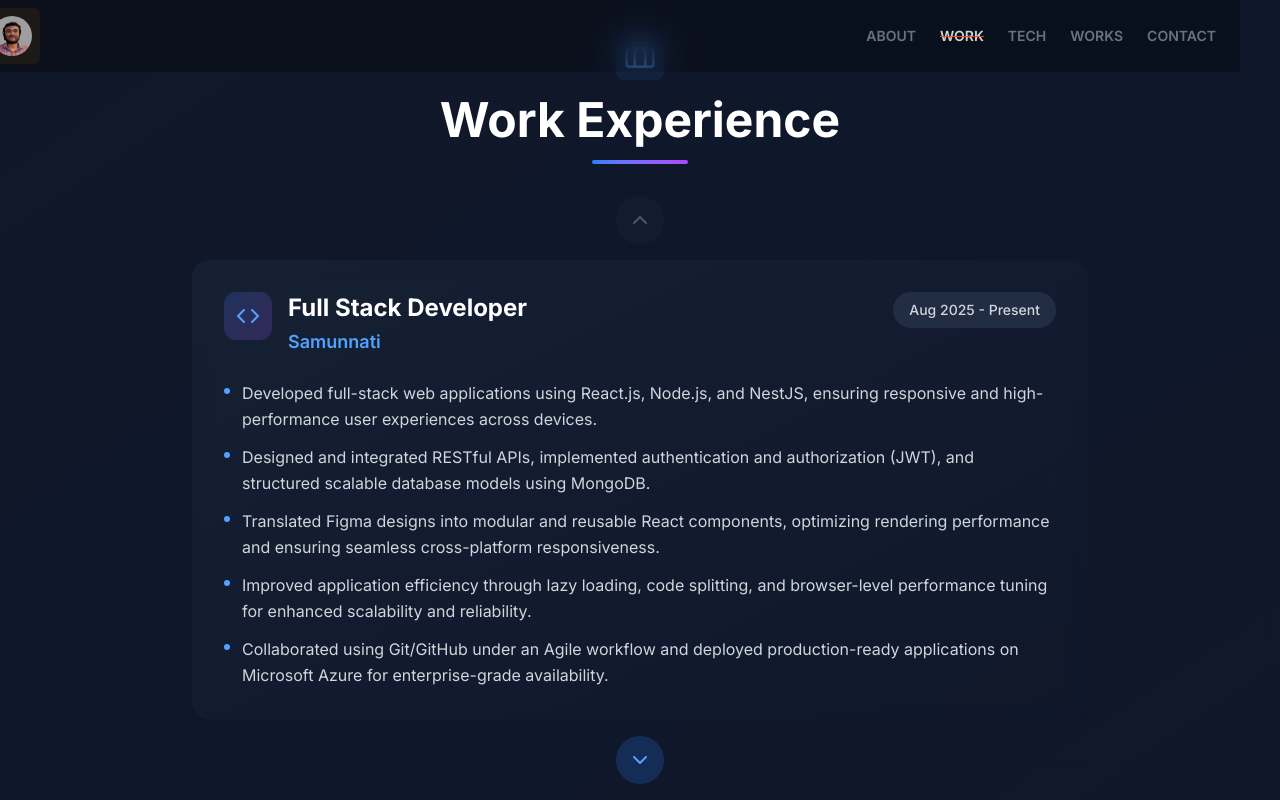
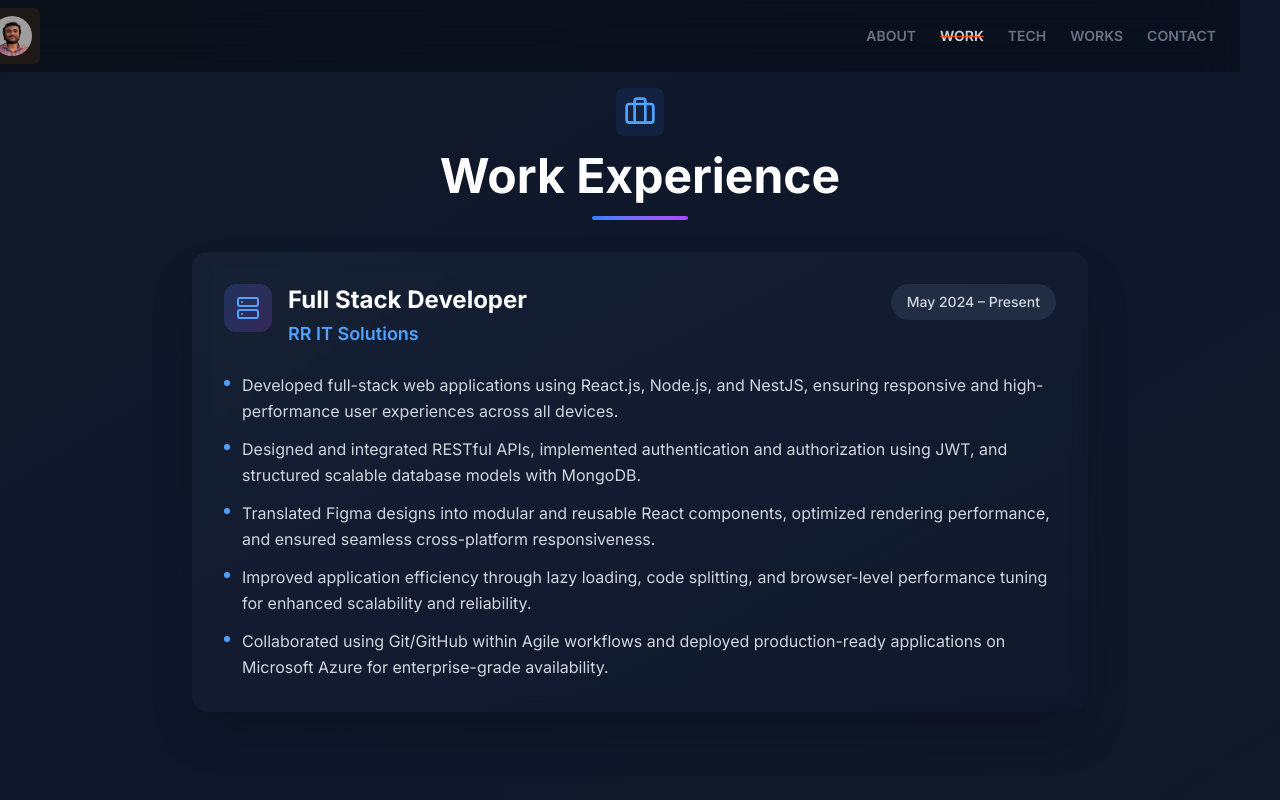
Before and after one commit to diwakarworks/My-portfolio, a Next.js app in the folder portfolio/: page /work in a window 1280 px wide. Built offline with nearby package versions, Linux system fonts and the light colour scheme.

Commit message:
Update page.tsx

```diff
--- a/portfolio/src/app/work/page.tsx
+++ b/portfolio/src/app/work/page.tsx
@@ -1,67 +1,27 @@
 "use client";
-import { Server, Code, Briefcase, ChevronDown, ChevronUp } from "lucide-react";
-import { useState } from "react";
+import { Server, Briefcase } from "lucide-react";
 
-const experiences = [
-   {
-    id: 1,
-    company: "Samunnati",
+const experience = {
+  company: "RR IT Solutions",
   role: "Full Stack Developer",
-    duration: "Aug 2025 - Present",
-    icon: Code,
-    description: [
-      "Developed full-stack web applications using React.js, Node.js, and NestJS, ensuring responsive and high-performance user experiences across devices.",
-      "Designed and integrated RESTful APIs, implemented authentication and authorization (JWT), and structured scalable database models using MongoDB.",
-      "Translated Figma designs into modular and reusable React components, optimizing rendering performance and ensuring seamless cross-platform responsiveness.",
-      "Improved application efficiency through lazy loading, code splitting, and browser-level performance tuning for enhanced scalability and reliability.",
-      "Collaborated using Git/GitHub under an Agile workflow and deployed production-ready applications on Microsoft Azure for enterprise-grade availability."
-    ]
-  },
-  {
-    id: 2,
-    company: "Mylapay",
-    role: "Backend Developer Intern",
-    duration: "April 2025 – June 2025",
+  duration: "May 2024 – Present",
   icon: Server,
   description: [
-      "Engineered scalable backend services using Node.js and Express.js tailored for the fintech domain.",
-      "Integrated payment gateways, transaction processing, and reconciliation modules to ensure secure financial operations.",
-      "Optimized APIs and microservices for high throughput and low latency, enabling seamless real-time transaction handling.",
-      "Collaborated with cross-functional teams to maintain regulatory compliance, data integrity, and system reliability.",
+    "Developed full-stack web applications using React.js, Node.js, and NestJS, ensuring responsive and high-performance user experiences across all devices.",
+    "Designed and integrated RESTful APIs, implemented authentication and authorization using JWT, and structured scalable database models with MongoDB.",
+    "Translated Figma designs into modular and reusable React components, optimized rendering performance, and ensured seamless cross-platform responsiveness.",
+    "Improved application efficiency through lazy loading, code splitting, and browser-level performance tuning for enhanced scalability and reliability.",
+    "Collaborated using Git/GitHub within Agile workflows and deployed production-ready applications on Microsoft Azure for enterprise-grade availability.",
   ],
-  },
-];
+};
 
 export default function WorkExperience() {
-  const [currentIndex, setCurrentIndex] = useState(0);
-
-  const handleCompanyClick = (company: string) => {
-    if (company === "Samunnati") {
-      window.open("https://samunnati.com", "_blank");
-    }
-    else if (company="Mylapay"){
-      window.open("https://mylapay.com", "_blank")
-    }
-  };
-
-  const scrollToNext = () => {
-    if (currentIndex < experiences.length - 1) {
-      setCurrentIndex(currentIndex + 1);
-    }
-  };
-
-  const scrollToPrevious = () => {
-    if (currentIndex > 0) {
-      setCurrentIndex(currentIndex - 1);
-    }
-  };
-
-  const currentExp = experiences[currentIndex];
-  const Icon = currentExp.icon;
+  const Icon = experience.icon;
 
   return (
     <div className="min-h-screen bg-gradient-to-br from-gray-900 via-slate-900 to-gray-900 flex flex-col items-center justify-center px-4 sm:px-6 lg:px-8 py-8">
       <div className="max-w-4xl w-full">
+
         {/* Header */}
         <div className="text-center mb-8">
           <div className="inline-flex items-center justify-center p-2 bg-blue-500/10 rounded-lg mb-4">
@@ -73,29 +33,10 @@ export default function WorkExperience() {
           <div className="w-24 h-1 bg-gradient-to-r from-blue-500 to-purple-500 mx-auto rounded-full"></div>
         </div>
 
-        {/* Scroll Up Button */}
-        <div className="flex justify-center mb-4">
-          <button
-            onClick={scrollToPrevious}
-            disabled={currentIndex === 0}
-            className={`p-3 rounded-full transition-all duration-300 ${
-              currentIndex === 0
-                ? "bg-slate-800/30 text-gray-600 cursor-not-allowed"
-                : "bg-blue-500/20 text-blue-400 hover:bg-blue-500/30 hover:scale-110"
-            }`}
-          >
-            <ChevronUp className="w-6 h-6" />
-          </button>
-        </div>
+        {/* Experience Card */}
+        <div className="bg-gradient-to-br from-slate-800/50 to-slate-900/50 backdrop-blur-sm rounded-2xl p-6 md:p-8 border border-slate-700/50 hover:border-blue-500/50 transition-all duration-300 shadow-2xl">
 
-        {/* Experience Card */}
-        <div className="relative overflow-hidden">
-          <div
-            className="transition-all duration-500 ease-in-out transform"
-            style={{ opacity: 1 }}
-          >
-            <div className="bg-gradient-to-br from-slate-800/50 to-slate-900/50 backdrop-blur-sm rounded-2xl p-6 md:p-8 border border-slate-700/50 hover:border-blue-500/50 transition-all duration-300 shadow-2xl">
-              {/* Header */}
+          {/* Card Header */}
           <div className="flex flex-col sm:flex-row sm:items-start sm:justify-between gap-4 mb-6">
             <div className="flex items-start gap-4">
               <div className="p-3 bg-gradient-to-br from-blue-500/20 to-purple-500/20 rounded-xl">
@@ -103,24 +44,26 @@ export default function WorkExperience() {
               </div>
               <div>
                 <h2 className="text-2xl font-bold text-white mb-1">
-                      {currentExp.role}
+                  {experience.role}
                 </h2>
-                    <button
-                      onClick={() => handleCompanyClick(currentExp.company)}
-                      className="text-blue-400 hover:text-blue-300 font-semibold text-lg transition-colors duration-200 cursor-pointer"
+                <a
+                  href="https://www.rritsolutions.com"
+                  target="_blank"
+                  rel="noopener noreferrer"
+                  className="text-blue-400 hover:text-blue-300 font-semibold text-lg transition-colors duration-200"
                 >
-                      {currentExp.company}
-                    </button>
+                  {experience.company}
+                </a>
               </div>
             </div>
             <span className="inline-flex items-center px-4 py-2 bg-slate-700/50 rounded-full text-sm text-gray-300 font-medium whitespace-nowrap">
-                  {currentExp.duration}
+              {experience.duration}
             </span>
           </div>
 
           {/* Description */}
           <ul className="space-y-3">
-                {currentExp.description.map((point, i) => (
+            {experience.description.map((point, i) => (
               <li
                 key={i}
                 className="flex items-start gap-3 text-gray-300 leading-relaxed"
@@ -133,37 +76,5 @@ export default function WorkExperience() {
         </div>
        </div>
       </div>
-
-        {/* Scroll Down Button */}
-        <div className="flex justify-center mt-4">
-          <button
-            onClick={scrollToNext}
-            disabled={currentIndex === experiences.length - 1}
-            className={`p-3 rounded-full transition-all duration-300 ${
-              currentIndex === experiences.length - 1
-                ? "bg-slate-800/30 text-gray-600 cursor-not-allowed"
-                : "bg-blue-500/20 text-blue-400 hover:bg-blue-500/30 hover:scale-110"
-            }`}
-          >
-            <ChevronDown className="w-6 h-6" />
-          </button>
-        </div>
-
-        {/* Progress Indicator */}
-        <div className="flex justify-center gap-2 mt-6">
-          {experiences.map((_, index) => (
-            <button
-              key={index}
-              onClick={() => setCurrentIndex(index)}
-              className={`transition-all duration-300 rounded-full ${
-                index === currentIndex
-                  ? "w-8 h-2 bg-blue-500"
-                  : "w-2 h-2 bg-slate-600 hover:bg-slate-500"
-              }`}
-            />
-          ))}
-        </div>
-      </div>
-    </div>
   );
 }
```
Lines whose indentation alone changed are shown as unchanged.
